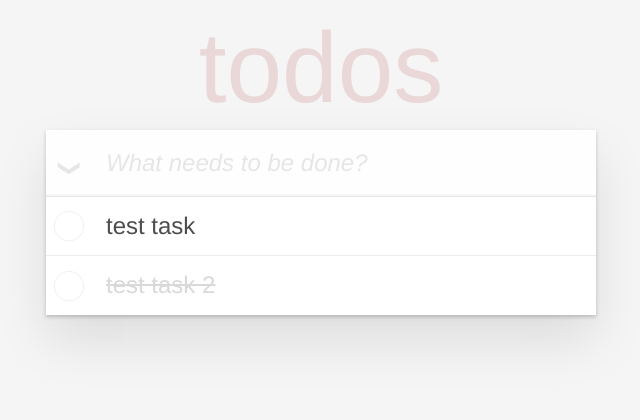
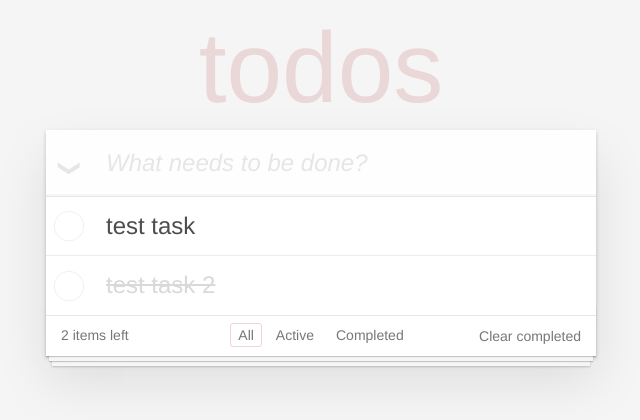
Before and after one commit to khrd-dev/vue-todo, a Vue app: page / in a window 1280 px wide. Shown: the top 420 px of the page, without its empty margins (319-959 px from the left). Built offline with nearby package versions, Linux system fonts and the light colour scheme.

Commit message:
подсчет активных задач

```diff
--- a/src/App.vue
+++ b/src/App.vue
@@ -33,6 +33,21 @@
             </li>
           </ul>
         </section>
+        <footer class="footer">
+				<span class="todo-count">{{countValue}}</span>
+				<ul class="filters">
+					<li>
+						<a href="#/" class="selected">All</a>
+					</li>
+					<li>
+						<a href="#/active">Active</a>
+					</li>
+					<li>
+						<a href="#/completed">Completed</a>
+					</li>
+				</ul>
+				<button class="clear-completed">Clear completed</button>
+			</footer>
       </div>
     </section>
   </div>
@@ -67,6 +82,12 @@
           text: 'test task 2',
           completed: true
         }]
+      }
+    },
+
+    computed: {
+      countValue() {
+        return this.tasks.length + " items left"
       }
     },
 
```
